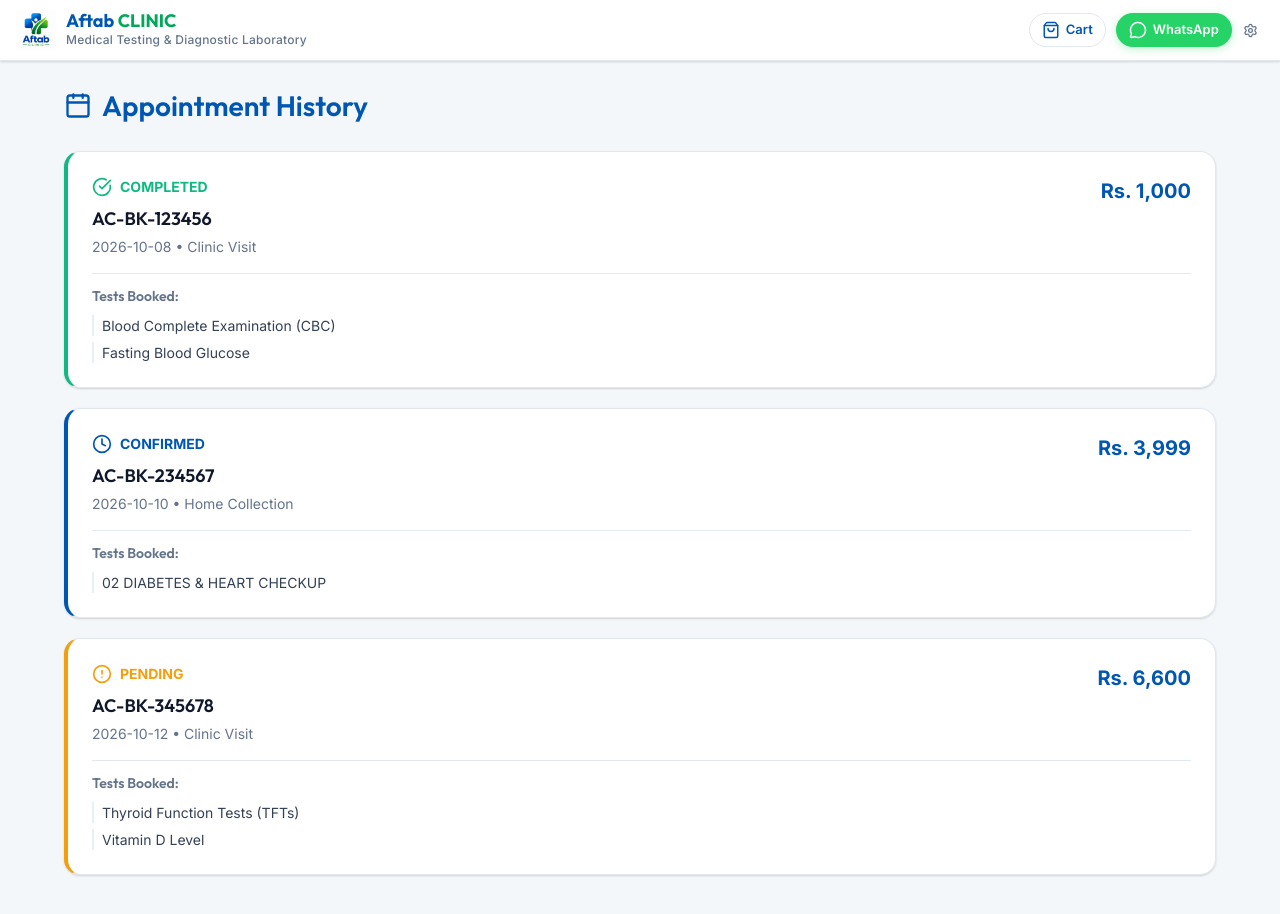
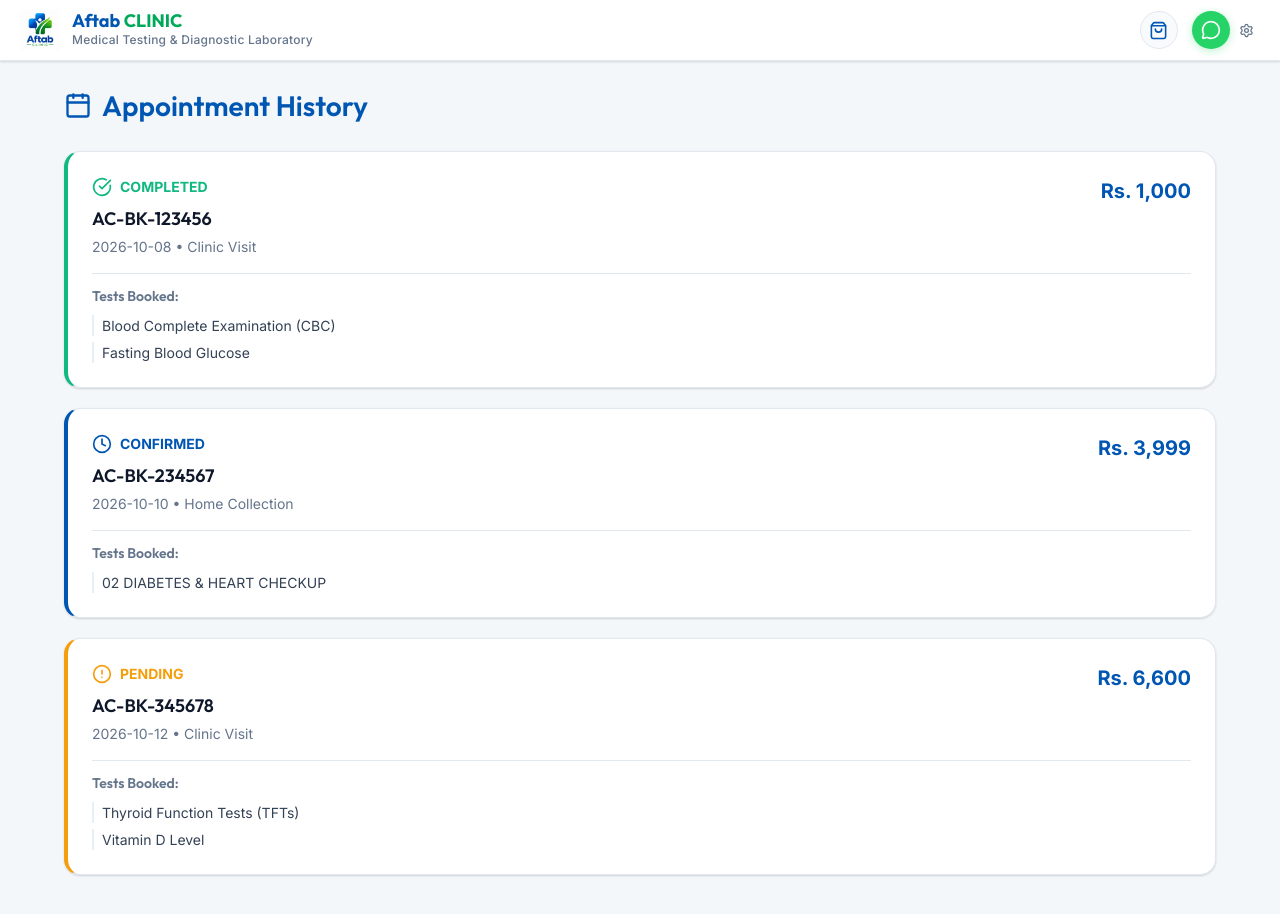
Before and after one commit to hahmadar007-cmd/Aftab-clinic, a React (Vite) app: page /history in a window 1280 px wide. Shown: the top 914 px of the page. Built offline with nearby package versions, Linux system fonts and the light colour scheme; sample sign-in values are in the browser's storage.

Commit message:
Convert App Bar WhatsApp and Cart buttons into minimal icon-only circular buttons

```diff
--- a/src/components/AppBar.tsx
+++ b/src/components/AppBar.tsx
@@ -27,15 +27,15 @@ export const AppBar: React.FC<AppBarProps> = ({ onMenuClick }) => {
         style={{
           maxWidth: '1280px',
           margin: '0 auto',
-          padding: '0.625rem 1rem',
+          padding: '0.625rem 1.25rem',
           display: 'flex',
           alignItems: 'center',
           justifyContent: 'space-between',
-          gap: '0.5rem',
+          gap: '1rem',
         }}
       >
         {/* Left: Menu Icon & Logo */}
-        <div style={{ display: 'flex', alignItems: 'center', gap: '0.625rem' }}>
+        <div style={{ display: 'flex', alignItems: 'center', gap: '0.75rem' }}>
           {onMenuClick && (
             <button
               onClick={onMenuClick}
@@ -55,7 +55,7 @@ export const AppBar: React.FC<AppBarProps> = ({ onMenuClick }) => {
             </button>
           )}
 
-          <Link to="/dashboard" style={{ textDecoration: 'none', display: 'flex', alignItems: 'center', gap: '0.625rem' }}>
+          <Link to="/dashboard" style={{ textDecoration: 'none', display: 'flex', alignItems: 'center', gap: '0.75rem' }}>
             <img
               src="/logo.png"
               alt="Aftab Clinic Logo"
@@ -92,39 +92,47 @@ export const AppBar: React.FC<AppBarProps> = ({ onMenuClick }) => {
           </Link>
         </div>
 
-        {/* Right: Cart Button & WhatsApp Contact */}
-        <div style={{ display: 'flex', alignItems: 'center', gap: '0.625rem' }}>
+        {/* Right: Cart Icon & WhatsApp Icon */}
+        <div style={{ display: 'flex', alignItems: 'center', gap: '0.875rem' }}>
           {/* Cart Icon & Badge */}
           <Link
             to="/book"
             style={{
+              width: '38px',
+              height: '38px',
+              borderRadius: '50%',
+              backgroundColor: cart.length > 0 ? 'var(--primary-blue-light)' : '#f8fafc',
+              border: '1px solid var(--border-light)',
               display: 'flex',
               alignItems: 'center',
-              gap: '0.375rem',
-              backgroundColor: cart.length > 0 ? 'var(--primary-blue-light)' : 'transparent',
+              justifyContent: 'center',
               color: 'var(--primary-blue)',
-              padding: '0.4rem 0.75rem',
-              borderRadius: 'var(--radius-full)',
-              border: '1px solid var(--border-light)',
               textDecoration: 'none',
-              fontSize: '0.8125rem',
-              fontWeight: 600,
+              position: 'relative',
               transition: 'all 0.15s ease-in-out',
+              flexShrink: 0,
             }}
-            title="View Booking Cart"
+            title={`Booking Cart (${cart.length} items)`}
           >
-            <ShoppingBag size={18} color="var(--primary-blue)" style={{ flexShrink: 0 }} />
-            <span className="hide-on-mobile">Cart</span>
+            <ShoppingBag size={19} color="var(--primary-blue)" style={{ flexShrink: 0 }} />
             {cart.length > 0 && (
               <span
                 style={{
+                  position: 'absolute',
+                  top: '-4px',
+                  right: '-4px',
                   backgroundColor: 'var(--primary-green)',
                   color: '#ffffff',
-                  fontSize: '0.75rem',
+                  fontSize: '0.7rem',
                   fontWeight: 700,
-                  padding: '0.15rem 0.45rem',
-                  borderRadius: 'var(--radius-full)',
+                  width: '18px',
+                  height: '18px',
+                  borderRadius: '50%',
+                  display: 'flex',
+                  alignItems: 'center',
+                  justifyContent: 'center',
                   lineHeight: 1,
+                  boxShadow: '0 1px 3px rgba(0,0,0,0.2)',
                 }}
               >
                 {cart.length}
--- a/src/components/WhatsAppButton.tsx
+++ b/src/components/WhatsAppButton.tsx
@@ -27,25 +27,25 @@ export const WhatsAppButton: React.FC = () => {
   )}`;
 
   return (
-    <div style={{ display: 'inline-flex', alignItems: 'center', gap: '0.375rem' }}>
+    <div style={{ display: 'inline-flex', alignItems: 'center', gap: '0.25rem' }}>
       <a
         href={whatsappUrl}
         target="_blank"
         rel="noopener noreferrer"
         className="btn btn-whatsapp"
         style={{
-          padding: '0.4rem 0.75rem',
-          borderRadius: 'var(--radius-full)',
+          width: '38px',
+          height: '38px',
+          padding: 0,
+          borderRadius: '50%',
           display: 'inline-flex',
           alignItems: 'center',
-          gap: '0.375rem',
-          fontSize: '0.8125rem',
-          fontWeight: 600,
+          justifyContent: 'center',
+          flexShrink: 0,
         }}
         title={`Contact Aftab Clinic on WhatsApp (${whatsAppConfig.displayPhone})`}
       >
-        <MessageCircle size={18} style={{ flexShrink: 0 }} />
-        <span>WhatsApp</span>
+        <MessageCircle size={20} style={{ flexShrink: 0 }} />
       </a>
 
       <button
@@ -61,6 +61,7 @@ export const WhatsAppButton: React.FC = () => {
           alignItems: 'center',
           justifyContent: 'center',
           transition: 'color 0.2s',
+          flexShrink: 0,
         }}
         title="Configure WhatsApp Contact Number"
       >
```
